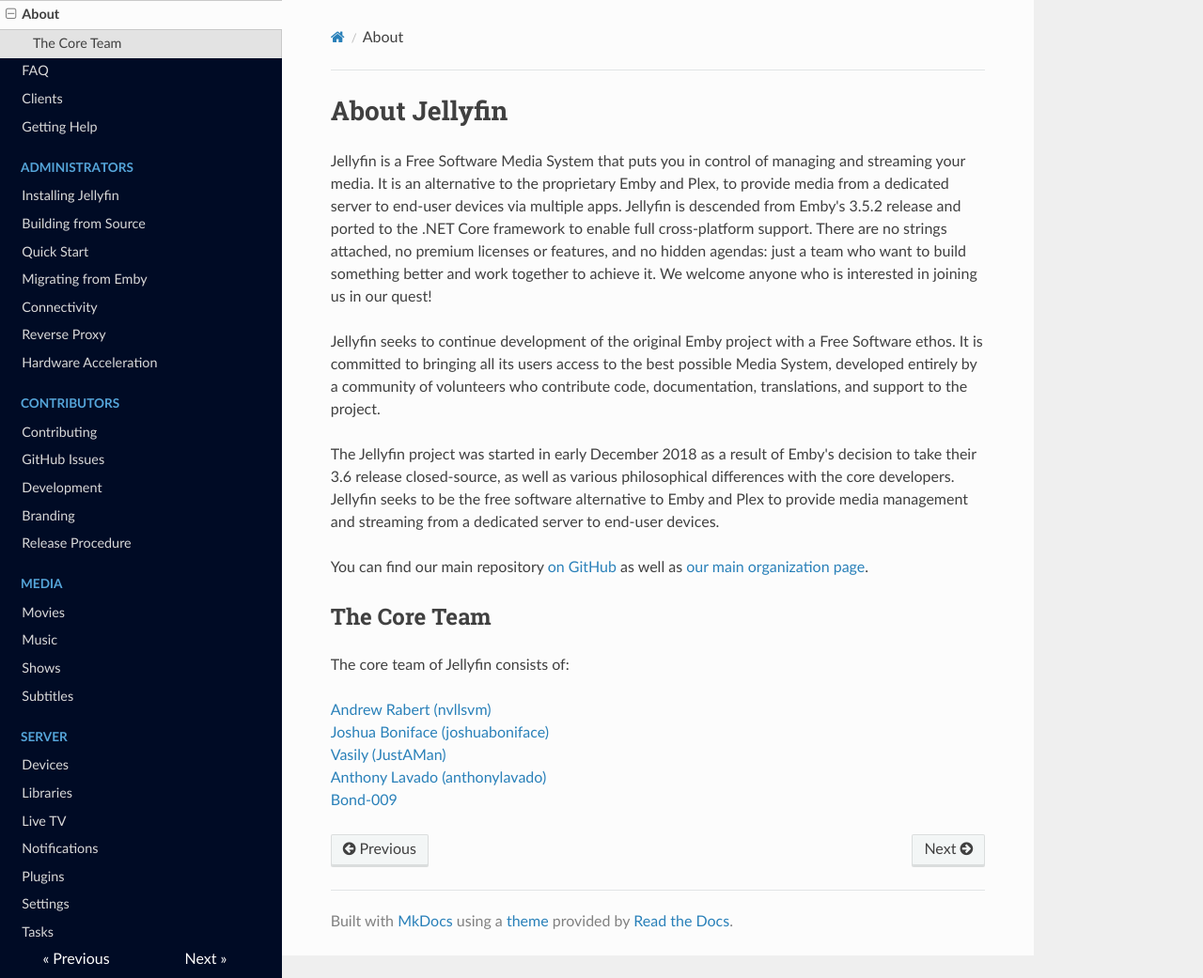
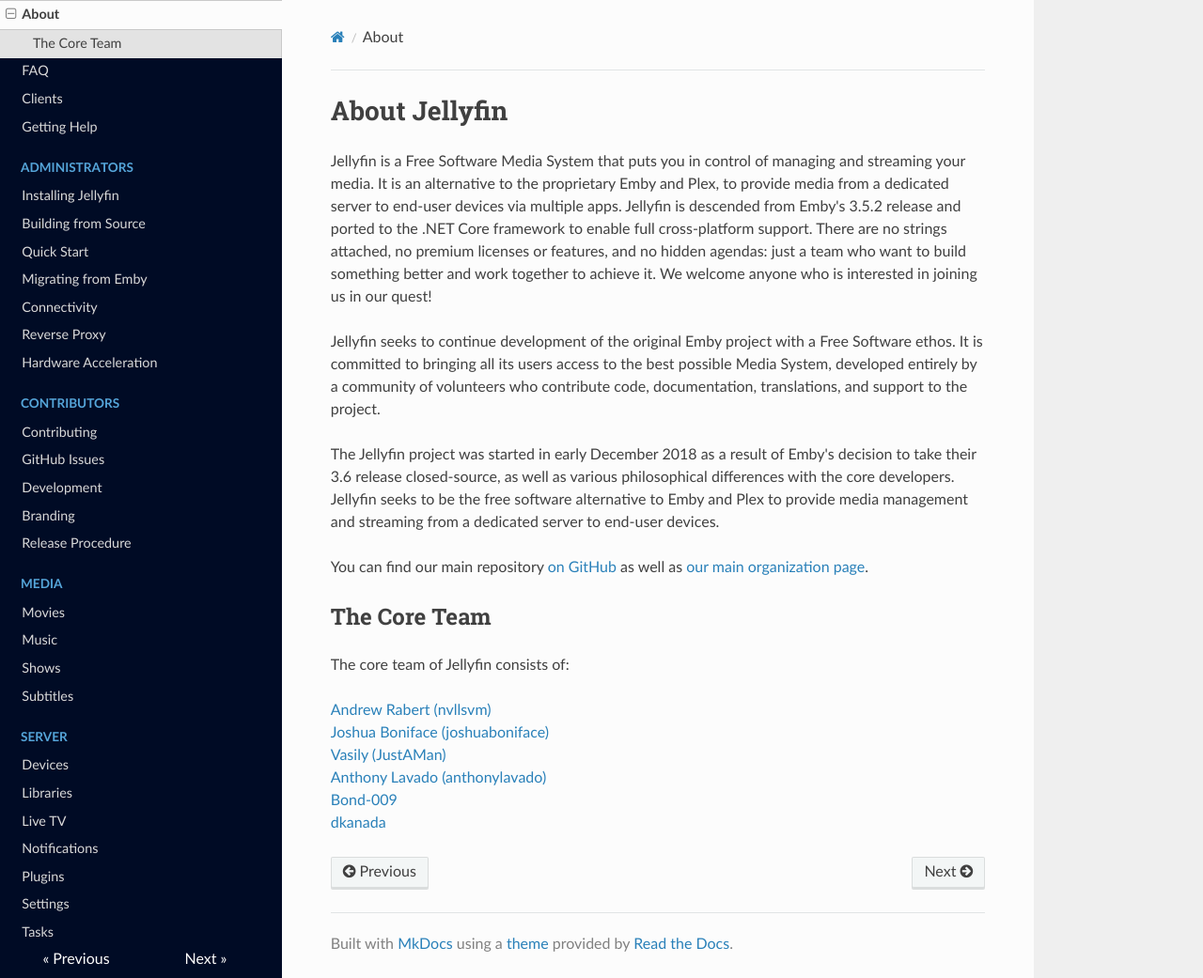
Before and after one commit to jellyfin-archive/jellyfin-docs, an MkDocs documentation site: the page built from docs/about.md, in a window 1280 px wide and 1041 px high. Shown: the whole window at 94% size. Built offline with MkDocs 1.6.1, drawn with Linux system fonts in a browser that asks for light colours; nearby versions of some CDN libraries; old or Windows-style settings are respelled for this version of MkDocs.

Commit message:
Add dkanada to the admin team list

```diff
--- a/docs/about.md
+++ b/docs/about.md
@@ -17,3 +17,4 @@ The core team of Jellyfin consists of:
 [Vasily (JustAMan)](https://github.com/JustAMan)
 [Anthony Lavado (anthonylavado)](https://github.com/anthonylavado)
 [Bond-009](https://github.com/Bond-009)
+[dkanada](https://github.com/dkanada)
```
